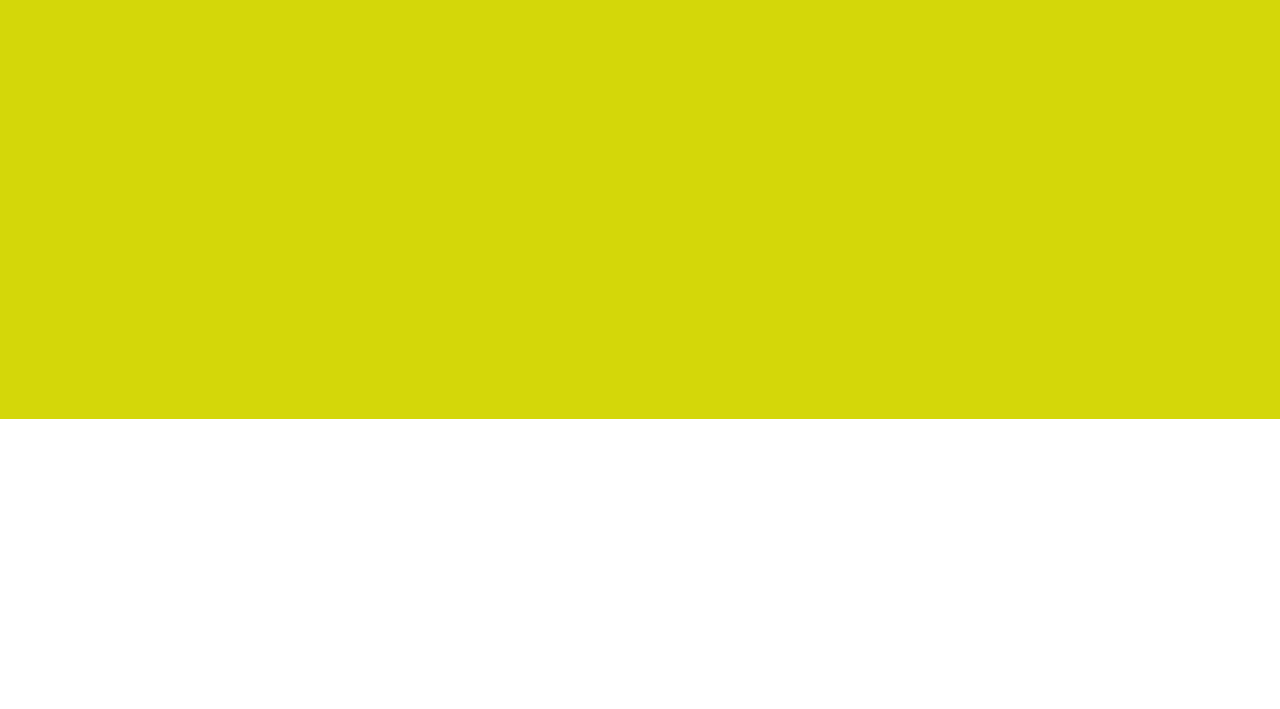
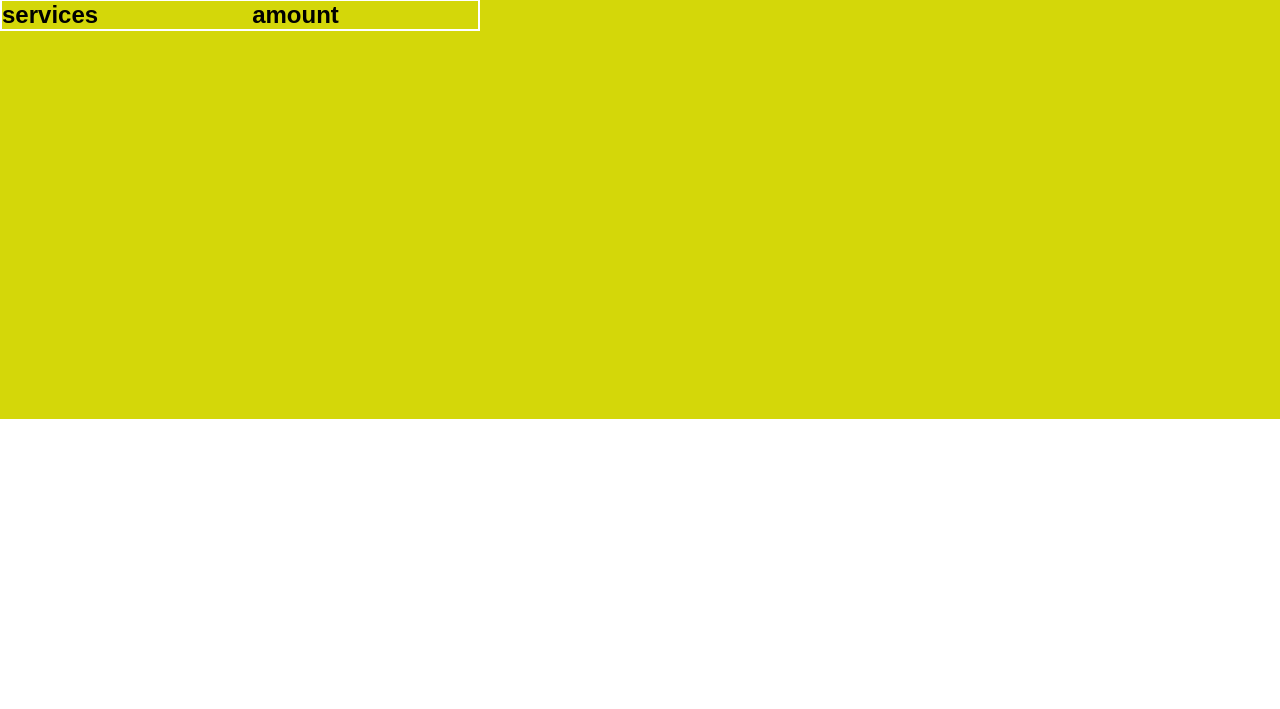
Before and after one commit to Tega-Damilare/bug_files, a plain HTML site: page view_sales.html in a window 1280 px wide. Shown: the part 91-800 px from the top of the page. Drawn offline with Linux system fonts and the light colour scheme.

Commit message:
Add files via upload
i also updated your html file

```diff
--- a/view_sales.html
+++ b/view_sales.html
@@ -14,11 +14,17 @@
             <p id="software">Business Software</p>
             <p id="help"><b>helping you manage your business better</b> </p>
         </div>
-        <div id="tablePlace">
-            <table id="table"></table>
-        </div>
     </div>
+
     <div id="linkDiv">
+
+        <table id="table">
+            <tr>
+                <th>services</th>
+                <th>amount</th>
+            </tr>
+        </table>
+
     </div>
   <script src="view.js"></script>
 </body>
```
